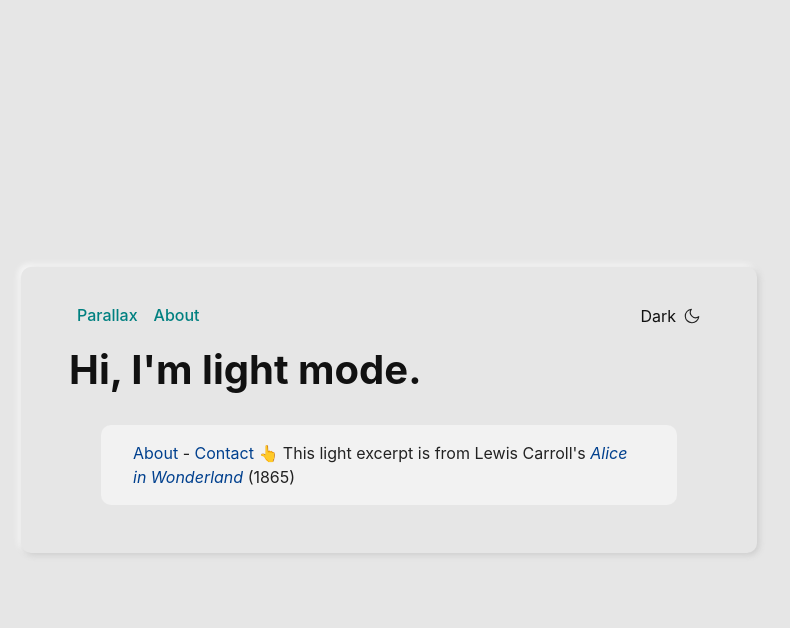
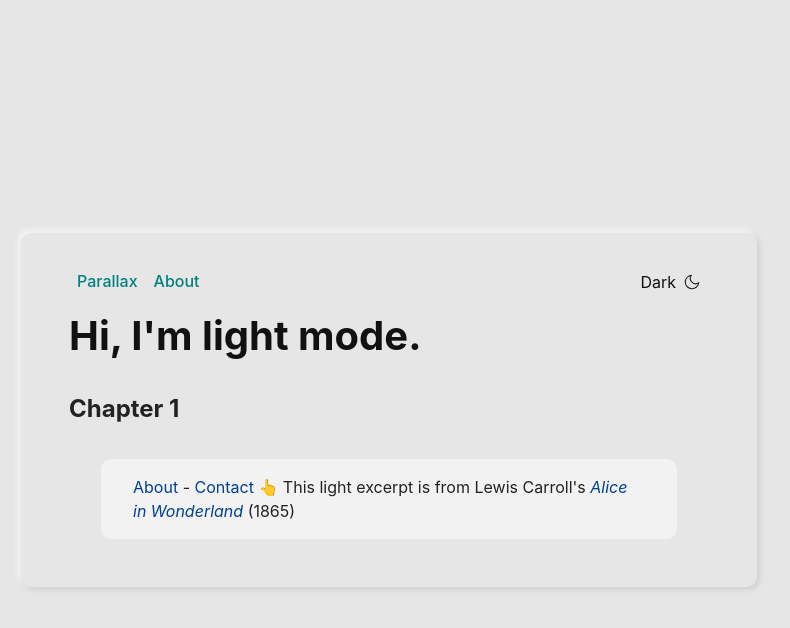
Before and after one commit to mohamadrido/time-parallax, a Jekyll site: the page built from about.html, in a window 1280 px wide. Shown: the top 628 px of the page, without its empty margins (251-1041 px from the left). Built offline with Jekyll 4.4.1, drawn with Linux system fonts in a browser that asks for light colours.

Commit message:
Update page.html

```diff
--- a/_layouts/page.html
+++ b/_layouts/page.html
@@ -60,7 +60,7 @@
         </header>
         <div class="color-mode__container dark--hidden">
           <h1>Hi, I'm light mode.</h1>
-          <h2>{{page.title}}</h2>
+          <h2>Chapter 1</h2>
           <p class="color-mode__excerpt">
             {{ content }} 👆 This light excerpt is from Lewis Carroll's
             <a
@@ -73,7 +73,7 @@
         </div>
         <div class="color-mode__container light--hidden">
           <h1>Hi, I'm dark mode.</h1>
-          <h2>{{page.title}}</h2>
+          <h2>Chapter 1</h2>
           <p class="color-mode__excerpt">
             {{ content }} 👆 This <span class="color-mode__element2">dark</span> excerpt is
             from Mary Shelley&apos;s
```
